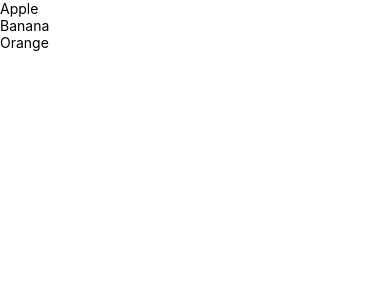
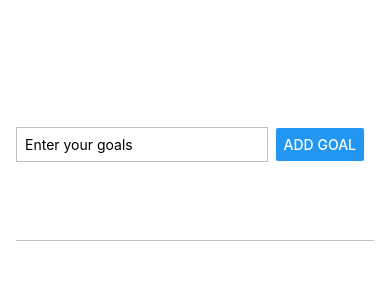
Before and after one commit to jeevananthamS23/Reactnative_app, a React Native app: screen / in a window 390 px wide. Shown: the top 300 px of the page. Built offline with nearby package versions, Linux system fonts and the light colour scheme.

Commit message:
separating the components

```diff
--- a/App.js
+++ b/App.js
@@ -1,27 +1,24 @@
 import React,{useState} from 'react';
-import { Button, StyleSheet, Text, TextInput, View,ScrollView, FlatList} from 'react-native';
+import { StyleSheet,View,FlatList} from 'react-native';
+import Goalitem from './components/Goalitem';
+import Goalinput from './components/Goalinput';
+export default function App() {
 
-export default function App() {
-  const [enteredvalue,setenteredvalue]=useState('');
   const [goals,setgoals]=useState([]);
-  function goalipt(goal){
-    setenteredvalue(goal);
 
-  }
 
-  function setgoal(){
+  function setgoal(enteredvalue){
     setgoals(currentgoals=>[...currentgoals,{text:enteredvalue,key:Math.random().toString()}]);
-        setenteredvalue('');
+
   }
   return (
     <View style={styles.outercontainer}>
-           <View style={styles.inputbox}>
-                         <TextInput style={styles.textbox} placeholder='Enter your goals'  value={enteredvalue} onChangeText={goalipt}/>
-                         <Button title='Add Goal' onPress={setgoal}/>
-          </View>
+
+       <Goalinput onhandler={setgoal}/>
 
        <View style={styles.goallist}>
-               <FlatList data={goals} keyExtractor={(item,index)=>{return item.key}} renderItem={({item})=><View style={styles.goalitem}><Text style={styles.goaltext}>{item.text}</Text></View>}/>
+               <FlatList data={goals} keyExtractor={(item,index)=>{return item.key}} renderItem={({item})=>{
+                return <Goalitem text={item.text}/>;}}/>
         </View>
 
     </View>
@@ -34,39 +31,11 @@ const styles = StyleSheet.create({
     paddingTop:50,
     paddingHorizontal:16,
 
-  },
-  inputbox:{
-    flex:1,
-    flexDirection:'row',
-    justifyContent:'space-between',
-    alignItems:'center',
-    marginBottom:24,
-    paddingRight:10,
-    borderBottomWidth:1,
-    borderBottomColor:'silver',
-  },
-  textbox:{
-    borderWidth:1,
-    borderColor:'silver',
-    padding:8,
-    width:'75%',
-    marginRight:8
   }
   ,
   goallist:{
     flex:3,
     paddingTop:10,
   },
-  goalitem:{
-    margin:8,
-    padding:10,
-    borderWidth:2,
-    borderColor:'silver',
-    borderRadius:10,
-    backgroundColor:'skyblue',
-    shadowColor:'white',
-  },
-  goaltext:{
-    color:'black',
-  }
+
 });
--- /dev/null
+++ b/components/Goalinput.js
@@ -0,0 +1,48 @@
+import React from "react";
+import { useState } from "react";
+import { StyleSheet,View,TextInput,Button } from "react-native";
+
+function Goalinput(props){
+
+    const [enteredvalue,setenteredvalue]=useState('');
+
+    function goalipt(goal){
+           setenteredvalue(goal);
+    }
+
+    function addhandler(){
+        props.onhandler(enteredvalue);
+        setenteredvalue('');
+    }
+
+    return(
+
+ <View style={styles.inputbox}>
+   <TextInput style={styles.textbox} placeholder='Enter your goals'  value={enteredvalue} onChangeText={goalipt}/>
+   <Button title='Add Goal' onPress={addhandler}/>
+ </View>
+
+    );
+}
+
+export default Goalinput;
+
+const styles=StyleSheet.create({
+    inputbox:{
+    flex:1,
+    flexDirection:'row',
+    justifyContent:'space-between',
+    alignItems:'center',
+    marginBottom:24,
+    paddingRight:10,
+    borderBottomWidth:1,
+    borderBottomColor:'silver',
+  },
+  textbox:{
+    borderWidth:1,
+    borderColor:'silver',
+    padding:8,
+    width:'75%',
+    marginRight:8
+  }
+})
--- /dev/null
+++ b/components/Goalitem.js
@@ -0,0 +1,28 @@
+import React from "react";
+import { StyleSheet,View ,Text,} from "react-native";
+
+function Goalitem({text}){
+   console.log(text);
+     return (
+       <View style={styles.goalitem}>
+
+        <Text style={styles.goaltext}>{text}</Text>
+        </View>
+     );
+}
+export default Goalitem;
+
+const styles=StyleSheet.create({
+    goalitem:{
+    margin:8,
+    padding:10,
+    borderWidth:2,
+    borderColor:'silver',
+    borderRadius:10,
+    backgroundColor:'skyblue',
+    shadowColor:'white',
+  },
+  goaltext:{
+    color:'black',
+  }
+})
--- a/index.js
+++ b/index.js
@@ -6,4 +6,4 @@ import App1 from './test';
 // registerRootComponent calls AppRegistry.registerComponent('main', () => App);
 // It also ensures that whether you load the app in Expo Go or in a native build,
 // the environment is set up appropriately
-registerRootComponent(App1);
+registerRootComponent(App);
```
